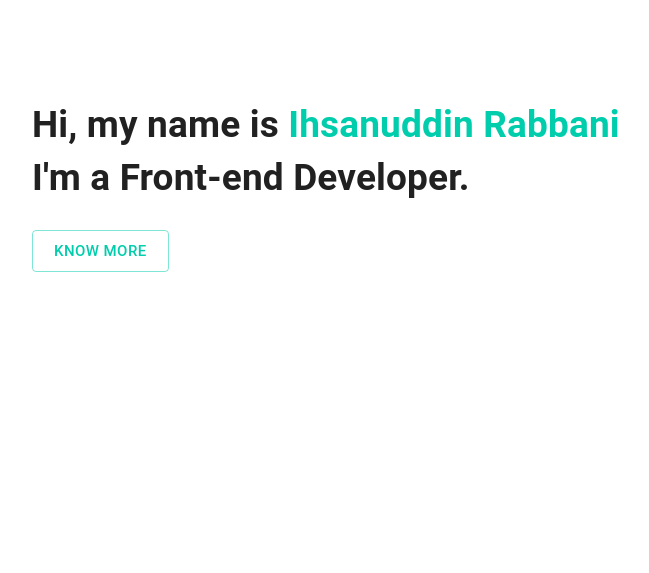
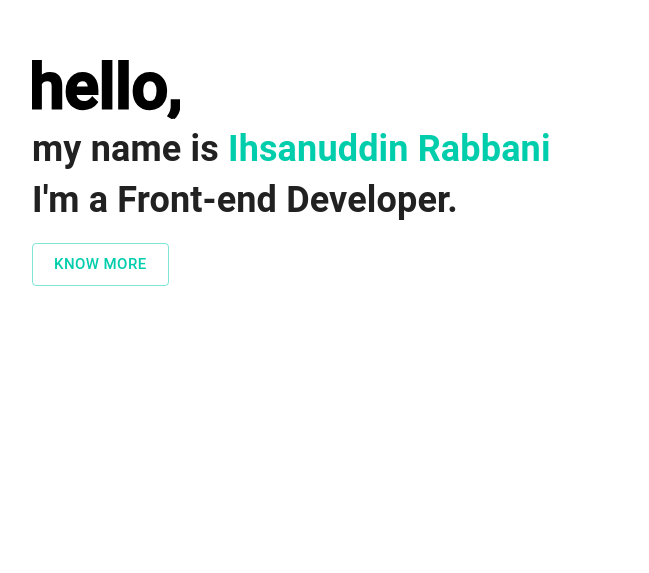
Before and after one commit to ihsanrabb/Ihsanuddin-porto, a Next.js app: page / in a window 1280 px wide. Shown: the part 227-800 px from the top of the page, without its empty margins (64-713 px from the left). Built offline with nearby package versions, Linux system fonts and the light colour scheme.

Commit message:
add SVG wording

```diff
--- a/components/Greetings.js
+++ b/components/Greetings.js
@@ -5,9 +5,17 @@ const Greetings = () => {
   return (
     <div className="greetings-wrap">
       <div>
+        <svg id="logo-animation" width="148" height="59" viewBox="0 0 148 59" fill="none" xmlns="http://www.w3.org/2000/svg">
+          <path d="M8.375 17.875C10.8542 15 13.9896 13.5625 17.7812 13.5625C24.9896 13.5625 28.6458 17.6771 28.75 25.9062V48H21.1562V26.1875C21.1562 23.8542 20.6458 22.2083 19.625 21.25C18.625 20.2708 17.1458 19.7812 15.1875 19.7812C12.1458 19.7812 9.875 21.1354 8.375 23.8438V48H0.78125V0H8.375V17.875Z" stroke="black" strokeWidth="3"/>
+          <path d="M51.3438 48.625C46.5312 48.625 42.625 47.1146 39.625 44.0938C36.6458 41.0521 35.1562 37.0104 35.1562 31.9688V31.0312C35.1562 27.6562 35.8021 24.6458 37.0938 22C38.4062 19.3333 40.2396 17.2604 42.5938 15.7812C44.9479 14.3021 47.5729 13.5625 50.4688 13.5625C55.0729 13.5625 58.625 15.0312 61.125 17.9688C63.6458 20.9062 64.9062 25.0625 64.9062 30.4375V33.5H42.8125C43.0417 36.2917 43.9688 38.5 45.5938 40.125C47.2396 41.75 49.3021 42.5625 51.7812 42.5625C55.2604 42.5625 58.0938 41.1562 60.2812 38.3438L64.375 42.25C63.0208 44.2708 61.2083 45.8438 58.9375 46.9688C56.6875 48.0729 54.1562 48.625 51.3438 48.625ZM50.4375 19.6562C48.3542 19.6562 46.6667 20.3854 45.375 21.8438C44.1042 23.3021 43.2917 25.3333 42.9375 27.9375H57.4062V27.375C57.2396 24.8333 56.5625 22.9167 55.375 21.625C54.1875 20.3125 52.5417 19.6562 50.4375 19.6562Z" stroke="black" strokeWidth="3"/>
+          <path d="M78.9062 48H71.3125V0H78.9062V48Z" stroke="black" strokeWidth="3"/>
+          <path d="M95.2812 48H87.6875V0H95.2812V48Z" stroke="black" strokeWidth="3"/>
+          <path d="M102.156 30.7812C102.156 27.4688 102.812 24.4896 104.125 21.8438C105.438 19.1771 107.281 17.1354 109.656 15.7188C112.031 14.2812 114.76 13.5625 117.844 13.5625C122.406 13.5625 126.104 15.0312 128.938 17.9688C131.792 20.9062 133.333 24.8021 133.562 29.6562L133.594 31.4375C133.594 34.7708 132.948 37.75 131.656 40.375C130.385 43 128.552 45.0312 126.156 46.4688C123.781 47.9062 121.031 48.625 117.906 48.625C113.135 48.625 109.312 47.0417 106.438 43.875C103.583 40.6875 102.156 36.4479 102.156 31.1562V30.7812ZM109.75 31.4375C109.75 34.9167 110.469 37.6458 111.906 39.625C113.344 41.5833 115.344 42.5625 117.906 42.5625C120.469 42.5625 122.458 41.5625 123.875 39.5625C125.312 37.5625 126.031 34.6354 126.031 30.7812C126.031 27.3646 125.292 24.6562 123.812 22.6562C122.354 20.6562 120.365 19.6562 117.844 19.6562C115.365 19.6562 113.396 20.6458 111.938 22.625C110.479 24.5833 109.75 27.5208 109.75 31.4375Z" stroke="black" strokeWidth="3"/>
+          <path d="M141.094 58.25L137 55.8125C138.208 53.9167 139.031 52.2604 139.469 50.8438C139.927 49.4479 140.167 48.0208 140.188 46.5625V40.6562H147.031L147 46.125C146.979 48.3333 146.417 50.5417 145.312 52.75C144.229 54.9792 142.823 56.8125 141.094 58.25Z" stroke="black" strokeWidth="3"/>
+        </svg>
         <Bounce>
-          <h1>
-            Hi, my name is <span className="main-color">Ihsanuddin Rabbani</span>
+          <h1 className="greetings-title">
+            my name is <span className="main-color">Ihsanuddin Rabbani</span>
             <br/>
             I'm a Front-end Developer.
           </h1>
```
